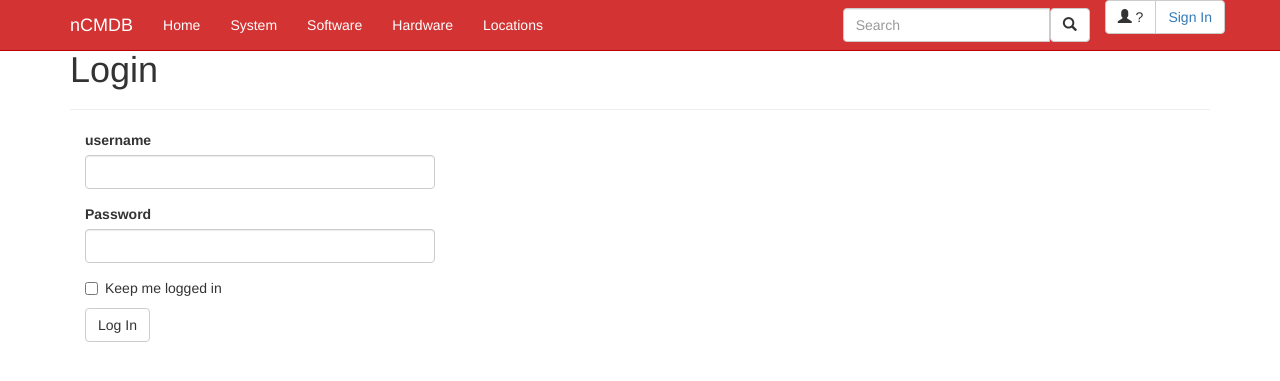
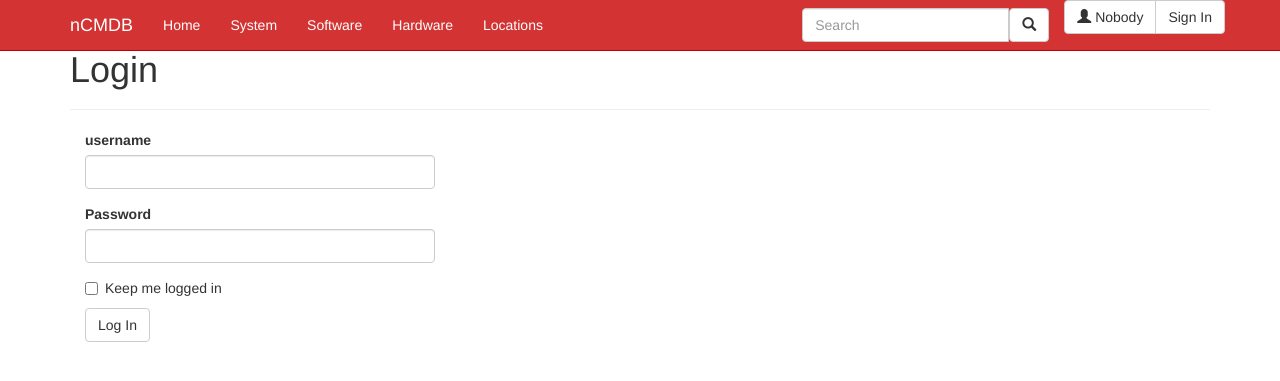
Before and after one commit to mrccao/cmdb, a Flask app: a page that uses app/templates/base.html in a window 1280 px wide. Shown: the top 381 px of the page. Run offline with Flask 2, Linux system fonts and the light colour scheme; parts of the project's set-up code (start-up, migrations or seed data) failed here and were passed over; some libraries are stand-ins or nearby versions.

Commit message:
High quality favicon

```diff
--- a/app/templates/base.html
+++ b/app/templates/base.html
@@ -5,8 +5,8 @@
 {% block head %}
 {{ super() }}
 <link rel="stylesheet" type="text/css" href="{{ url_for('static', filename='brand.css') }}">
-<link rel="shortcut icon" href="{{ url_for('static', filename='favicon.ico') }}" type="image/x-icon">
-<link rel="icon" href="{{ url_for('static', filename='favicon.ico') }}" type="image/x-icon">
+<link rel="shortcut icon" href="{{ url_for('static', filename='favicon.png') }}?v=2" type="image/x-icon">
+<link rel="icon" href="{{ url_for('static', filename='favicon.png') }}?v=2" type="image/x-icon">
 {% endblock %}
 
 {% block navbar %}
@@ -33,21 +33,19 @@
                 <li>
                     <div class="btn-group">
                     {% if current_user.is_authenticated() %}
-                        <button type="button" class="btn btn-default">
+                        <div type="button" class="btn btn-default btn-dead" role="button">
                             <span class="glyphicon glyphicon-user"></span> {{ current_user.name }}
-                        </button>
-                        <button type="button" class="btn btn-default">
-                            <a href="{{ url_for('auth.logout') }}">
+                        </div>
+                        <a type="button" class="btn btn-default" role="button" href="{{ url_for('auth.logout') }}">
                                 Sign Out
-                            </a>
-                        </button>
+                        </a>
                     {% else %}
-                        <button type="button" class="btn btn-default">
-                            <span class="glyphicon glyphicon-user"></span> ?
-                        </button>
-                        <button type="button" class="btn btn-default">
-                            <a href="{{ url_for('auth.login') }}">Sign In</a>
-                        </button>
+                        <div type="button" class="btn btn-default btn-dead" role="button">
+                            <span class="glyphicon glyphicon-user"></span> Nobody
+                        </div>
+                        <a type="button" class="btn btn-default" href="{{ url_for('auth.login') }}">
+                            Sign In
+                        </a>
                     {% endif %}
                 </li>
            </ul>
```
Also changed, not shown: app/static/favicon.ico (deleted), app/static/favicon.png (added).
